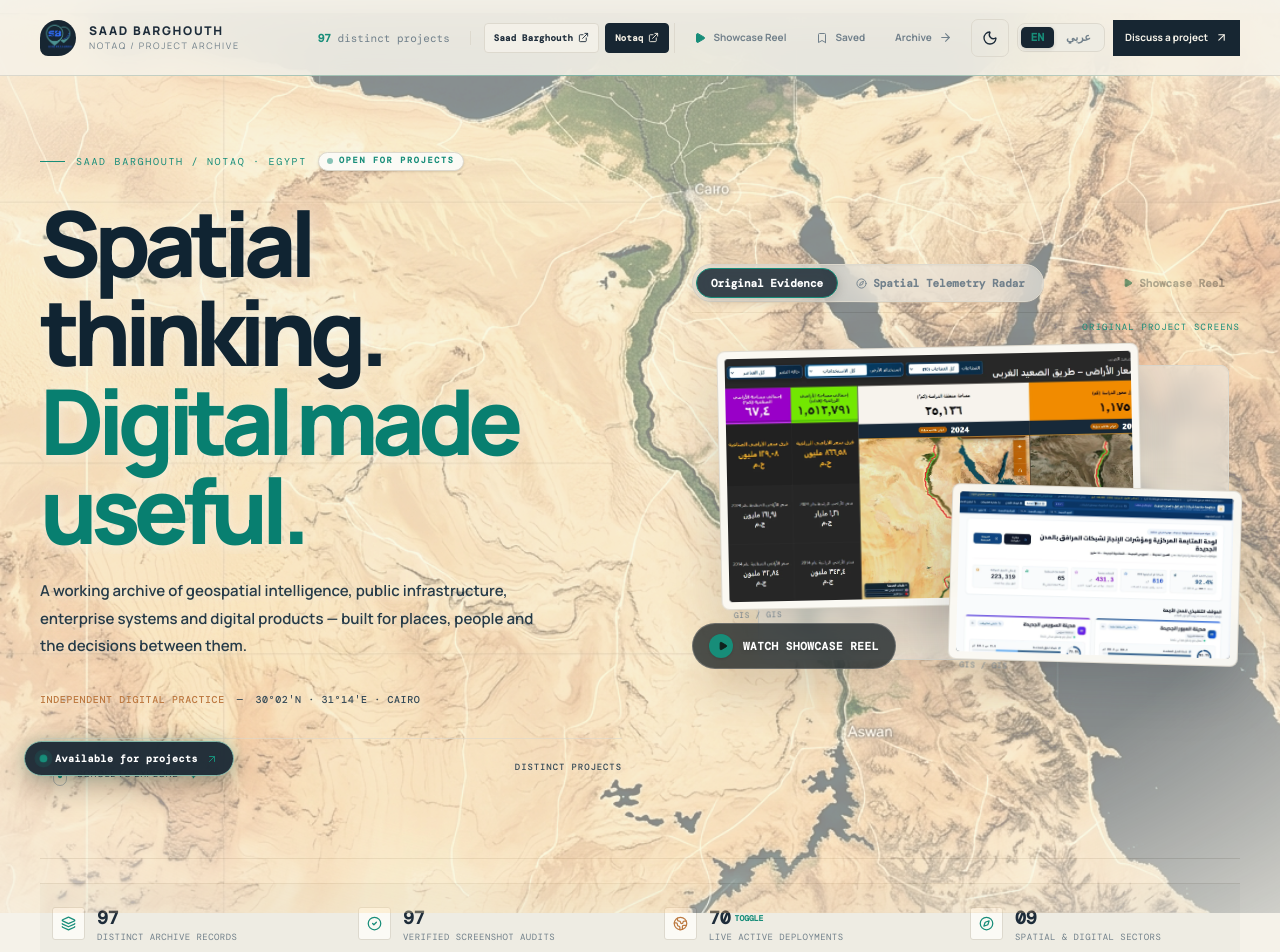
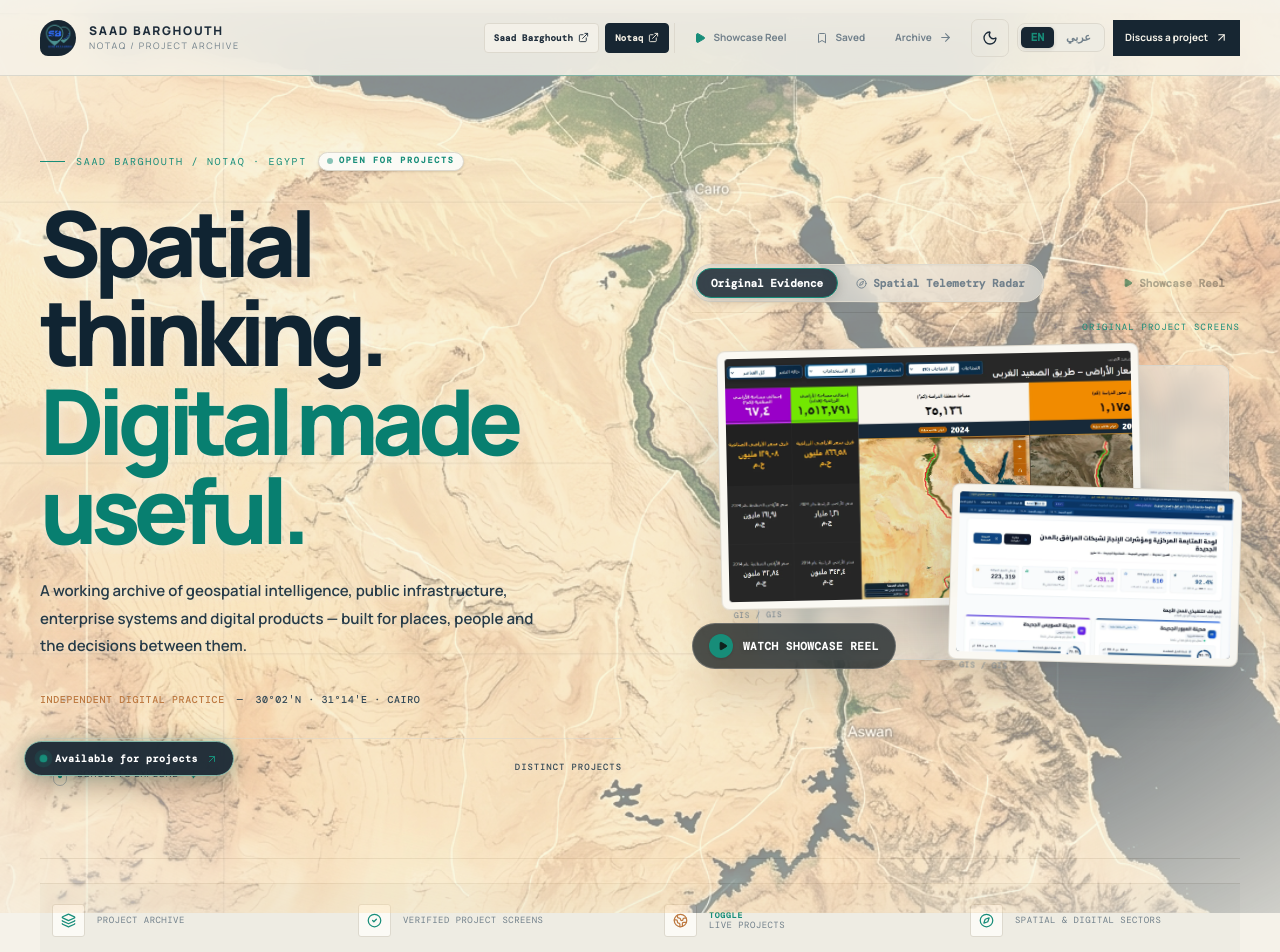
Before and after one commit to saadbarghouth2-blip/projects, a React (Vite) app: page / in a window 1280 px wide. Shown: the top 952 px of the page. Built offline with nearby package versions, Linux system fonts and the light colour scheme.

Commit message:
Remove project counts from portfolio interface

```diff
--- a/src/App.tsx
+++ b/src/App.tsx
@@ -411,7 +411,6 @@ function ProjectCard({
         </div>
 
         <div className="card-footer">
-          <span className="project-number">N / {String(index + 1).padStart(2, '0')}</span>
           <div className="card-actions">
             <button
               className="card-action details-action"
@@ -832,8 +831,6 @@ export default function App() {
     setLanguage(lang === 'en' ? 'ar' : 'en');
   };
 
-  const liveCount = distinctProjects.filter(p => p.status === 'live' && !!p.url).length;
-  const verifiedScreensCount = distinctProjects.filter(p => p.screenshotAudit?.state === 'verified').length;
   const selected = projects.find(p => p.id === selectedId) || null;
 
   const featuredIds = [
@@ -875,11 +872,6 @@ export default function App() {
         </a>
 
         <div className="head-tools">
-          <span className="head-count" data-testid="text-catalog-count">
-            <strong className="text-[var(--teal)] font-bold">{distinctProjects.length}</strong>{' '}
-            {t.count}
-          </span>
-
           <div className="network-links" aria-label={lang === 'ar' ? 'روابط المواقع الرسمية' : 'Official websites'}>
             <a
               className="network-link network-link-personal"
@@ -1138,10 +1130,6 @@ export default function App() {
 
         {/* Enterprise Credibility Stats Bar with Live Counter */}
         <StatsBar
-          totalProjects={distinctProjects.length}
-          liveCount={liveCount}
-          verifiedScreensCount={verifiedScreensCount}
-          sectorsCount={categories.length - 1}
           liveOnly={liveOnly}
           onToggleLive={() => setLiveOnly(v => !v)}
           lang={lang}
@@ -1381,8 +1369,8 @@ export default function App() {
           <div className="result-line">
             <span>
               {filtered
-                ? (lang === 'ar' ? `${shown.length} مشاريع مطابقة للتصفية` : `${shown.length} matching filtered projects`)
-                : `${distinctProjects.length} ${t.results}`}
+                ? (lang === 'ar' ? 'مشاريع مطابقة للتصفية' : 'Filtered projects')
+                : (lang === 'ar' ? 'كل مشاريع الأرشيف' : 'All archive projects')}
             </span>
             {filtered ? (
               <button
@@ -1394,9 +1382,7 @@ export default function App() {
                 {t.reset} ×
               </button>
             ) : (
-              <span>
-                <strong className="text-[var(--teal)]">{liveCount}</strong> {t.available}
-              </span>
+              <span>{lang === 'ar' ? 'روابط مباشرة متاحة' : 'Live links available'}</span>
             )}
           </div>
 
--- a/src/components/StatsBar.tsx
+++ b/src/components/StatsBar.tsx
@@ -1,48 +1,13 @@
-import { useEffect, useState } from 'react';
 import { motion } from 'motion/react';
 import { Layers, CheckCircle2, Globe2, Compass } from 'lucide-react';
 
 interface StatsBarProps {
-  totalProjects: number;
-  liveCount: number;
-  verifiedScreensCount: number;
-  sectorsCount: number;
   liveOnly: boolean;
   onToggleLive: () => void;
   lang: 'en' | 'ar';
 }
 
-function AnimatedCounter({ value }: { value: number }) {
-  const [count, setCount] = useState(0);
-
-  useEffect(() => {
-    let start = 0;
-    const duration = 1200; // ms
-    const stepTime = 20;
-    const steps = duration / stepTime;
-    const increment = value / steps;
-
-    const timer = setInterval(() => {
-      start += increment;
-      if (start >= value) {
-        setCount(value);
-        clearInterval(timer);
-      } else {
-        setCount(Math.floor(start));
-      }
-    }, stepTime);
-
-    return () => clearInterval(timer);
-  }, [value]);
-
-  return <span>{String(count).padStart(2, '0')}</span>;
-}
-
 export function StatsBar({
-  totalProjects,
-  liveCount,
-  verifiedScreensCount,
-  sectorsCount,
   liveOnly,
   onToggleLive,
   lang,
@@ -51,32 +16,28 @@ export function StatsBar({
     {
       id: 'total',
       icon: <Layers size={15} className="text-[var(--teal)]" />,
-      number: totalProjects,
-      labelEn: 'DISTINCT ARCHIVE RECORDS',
-      labelAr: 'سجلاً متميزاً في الأرشيف',
+      labelEn: 'PROJECT ARCHIVE',
+      labelAr: 'أرشيف المشاريع',
       clickable: false,
     },
     {
       id: 'verified',
       icon: <CheckCircle2 size={15} className="text-[var(--teal)]" />,
-      number: verifiedScreensCount,
-      labelEn: 'VERIFIED SCREENSHOT AUDITS',
-      labelAr: 'لقطة موثقة بأدلة فحص',
+      labelEn: 'VERIFIED PROJECT SCREENS',
+      labelAr: 'لقطات مشاريع موثقة',
       clickable: false,
     },
     {
       id: 'live',
       icon: <Globe2 size={15} className="text-[var(--amber)]" />,
-      number: liveCount,
-      labelEn: 'LIVE ACTIVE DEPLOYMENTS',
-      labelAr: 'رابطاً مباشراً قيد التشغيل',
+      labelEn: 'LIVE PROJECTS',
+      labelAr: 'مشاريع بروابط مباشرة',
       clickable: true,
       active: liveOnly,
     },
     {
       id: 'sectors',
       icon: <Compass size={15} className="text-[var(--teal)]" />,
-      number: sectorsCount,
       labelEn: 'SPATIAL & DIGITAL SECTORS',
       labelAr: 'قطاعات مكانية ورقمية',
       clickable: false,
@@ -103,8 +64,7 @@ export function StatsBar({
               {s.icon}
             </div>
             <div className="min-w-0 leading-tight">
-              <div className="font-mono font-bold text-sm sm:text-base md:text-lg text-[var(--ink)] flex items-center gap-1">
-                <AnimatedCounter value={s.number} />
+              <div className="font-mono font-bold text-[9px] sm:text-[10px] md:text-[11px] tracking-[0.08em] text-[var(--ink)] flex items-center gap-1">
                 {s.clickable && (
                   <span className="text-[7px] sm:text-[8px] font-mono text-[var(--teal)] uppercase font-semibold">
                     {s.active ? (lang === 'ar' ? 'مفعل' : 'ACTIVE') : (lang === 'ar' ? 'انقر' : 'TOGGLE')}
```
